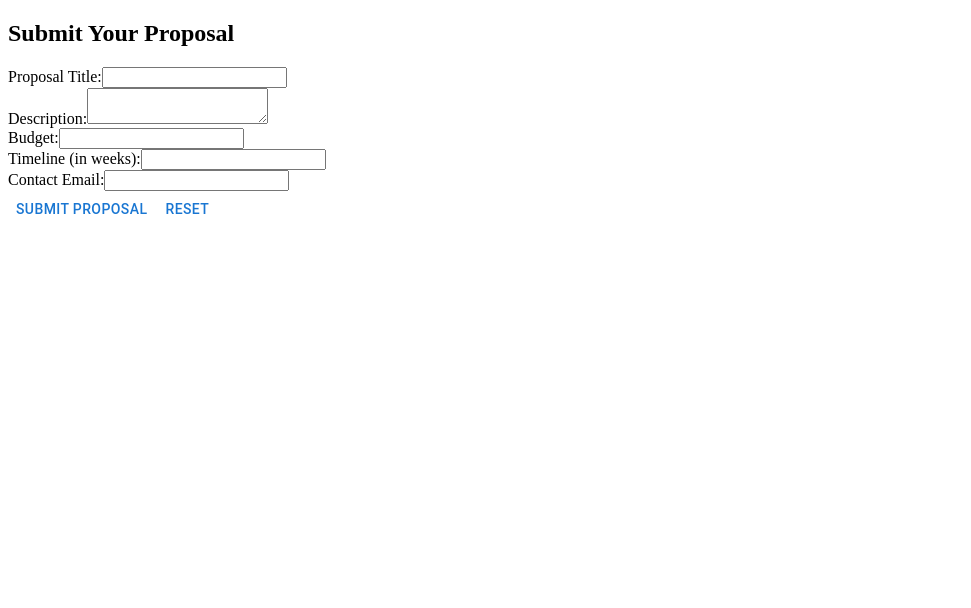
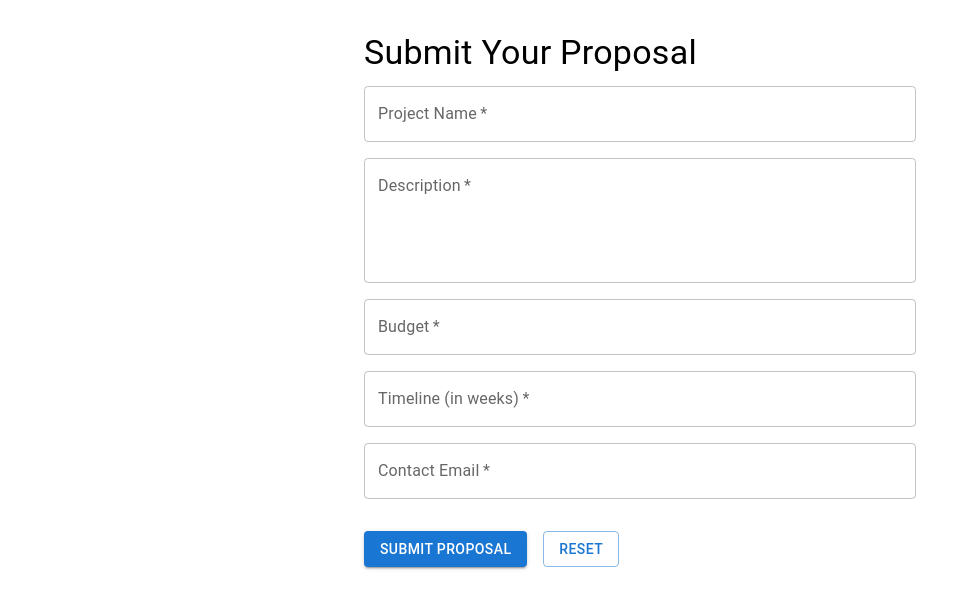
Before and after one commit to IzzybellaDu/GroundUp, a React (Create React App) app in the folder client/: page /proposal in a window 1280 px wide. Shown: the top 608 px of the page, without its empty margins (0-971 px from the left). Built offline with nearby package versions, Linux system fonts and the light colour scheme.

Commit message:
Refactored some back end logic, changed to tsx for proposals page

```diff
--- a/client/src/App.js
+++ b/client/src/App.js
@@ -1,7 +1,7 @@
 import React, { useState, useEffect } from "react";
 import { Button } from "@mui/material";
 import { BrowserRouter as Router, Routes, Route, useNavigate } from "react-router-dom";
-import Proposal from "./proposal";
+import Proposal from "./pages/proposal.tsx";
 
 function Home() {
   const [data, setData] = useState([{}]);
@@ -23,11 +23,7 @@ function Home() {
   return (
     <div>
       <Button variant="outlined" onClick={handleClick}>Go to Proposal</Button>
-      {typeof data.members === "undefined" ? (
-        <p>Loading...</p>
-      ) : (
-        data.members.map((member, i) => <p key={i}>{member}</p>)
-      )}
+      {/* <pre>{JSON.stringify(data, null, 2)}</pre> */}
     </div>
   );
 }
--- /dev/null
+++ b/client/src/pages/proposal.tsx
@@ -0,0 +1,149 @@
+import { Button, TextField, Container, Typography, Box } from '@mui/material';
+import React, { useState } from 'react';
+
+const ProposalForm = () => {
+    const [formData, setFormData] = useState({
+        title: '',
+        description: '',
+        budget: '',
+        timeline: '',
+        contactEmail: ''
+    });
+
+    const handleChange = (e) => {
+        const { name, value } = e.target;
+        setFormData(prevState => ({
+            ...prevState,
+            [name]: value
+        }));
+    };
+
+    const handleSubmit = async (e) => {
+        e.preventDefault();
+        try {
+            const response = await fetch('/api/proposals', {
+                method: 'POST',
+                headers: {
+                    'Content-Type': 'application/json',
+                },
+                body: JSON.stringify(formData)
+            });
+
+            if (response.ok) {
+                alert('Proposal submitted successfully!');
+                setFormData({
+                    title: '',
+                    description: '',
+                    budget: '',
+                    timeline: '',
+                    contactEmail: ''
+                });
+            }
+        } catch (error) {
+            console.error('Error submitting proposal:', error);
+            alert('Failed to submit proposal');
+        }
+    };
+
+    // creates a POST request to the add_project function
+    <form action="api/proposals" method="POST">
+    <input type="text" name="name" placeholder="Project Name" required></input>
+    <textarea name="description" placeholder="Description"></textarea>
+
+    <select name="status">
+        <option value="active">Active</option>
+        <option value="completed">Completed</option>
+    </select>
+    <button type="submit">Add Project</button>
+    </form>
+
+    const handleReset = () => {
+        setFormData({
+            title: '',
+            description: '',
+            budget: '',
+            timeline: '',
+            contactEmail: ''
+        });
+    };
+
+    return (
+        <Container maxWidth="sm">
+            <Box sx={{ mt: 4, mb: 4 }}>
+                <Typography variant="h4" component="h2" gutterBottom>
+                    Submit Your Proposal
+                </Typography>
+                <Box component="form" onSubmit={handleSubmit}>
+                    <Box sx={{ display: 'flex', flexDirection: 'column', gap: 2 }}>
+                        <TextField
+                            fullWidth
+                            label="Project Name"
+                            name="title"
+                            value={formData.title}
+                            onChange={handleChange}
+                            required
+                            variant="outlined"
+                        />
+
+                        <TextField
+                            fullWidth
+                            label="Description"
+                            name="description"
+                            value={formData.description}
+                            onChange={handleChange}
+                            required
+                            multiline
+                            rows={4}
+                            variant="outlined"
+                        />
+
+                        <TextField
+                            fullWidth
+                            label="Budget"
+                            name="budget"
+                            type="number"
+                            value={formData.budget}
+                            onChange={handleChange}
+                            required
+                            variant="outlined"
+                        />
+
+                        <TextField
+                            fullWidth
+                            label="Timeline (in weeks)"
+                            name="timeline"
+                            type="number"
+                            value={formData.timeline}
+                            onChange={handleChange}
+                            required
+                            variant="outlined"
+                        />
+
+                        <TextField
+                            fullWidth
+                            label="Contact Email"
+                            name="contactEmail"
+                            type="email"
+                            value={formData.contactEmail}
+                            onChange={handleChange}
+                            required
+                            variant="outlined"
+                        />
+
+                        <Box sx={{ display: 'flex', gap: 2, mt: 2 }}>
+                            <Button variant="contained" type="submit">
+                                Submit Proposal
+                            </Button>
+                            <Button variant="outlined" type="button" onClick={handleReset}>
+                                Reset
+                            </Button>
+                        </Box>
+                    </Box>
+                </Box>
+            </Box>
+        </Container>
+    );
+
+};
+
+export default ProposalForm;
--- a/client/src/proposal.jsx
+++ /dev/null
@@ -1,121 +0,0 @@
-import { Button } from '@mui/material';
-import React, { useState } from 'react';
-
-const ProposalForm = () => {
-    const [formData, setFormData] = useState({
-        title: '',
-        description: '',
-        budget: '',
-        timeline: '',
-        contactEmail: ''
-    });
-
-    const handleChange = (e) => {
-        const { name, value } = e.target;
-        setFormData(prevState => ({
-            ...prevState,
-            [name]: value
-        }));
-    };
-
-    const handleSubmit = async (e) => {
-        e.preventDefault();
-        try {
-            // Replace with your actual API endpoint
-            const response = await fetch('/api/proposals', {
-                method: 'POST',
-                headers: {
-                    'Content-Type': 'application/json',
-                },
-                body: JSON.stringify(formData)
-            });
-
-            if (response.ok) {
-                alert('Proposal submitted successfully!');
-                setFormData({
-                    title: '',
-                    description: '',
-                    budget: '',
-                    timeline: '',
-                    contactEmail: ''
-                });
-            }
-        } catch (error) {
-            console.error('Error submitting proposal:', error);
-            alert('Failed to submit proposal');
-        }
-    };
-
-    return (
-        <div className="proposal-container">
-            <h2>Submit Your Proposal</h2>
-            <form onSubmit={handleSubmit}>
-                <div className="form-group">
-                    <label htmlFor="title">Proposal Title:</label>
-                    <input
-                        type="text"
-                        id="title"
-                        name="title"
-                        value={formData.title}
-                        onChange={handleChange}
-                        required
-                    />
-                </div>
-
-                <div className="form-group">
-                    <label htmlFor="description">Description:</label>
-                    <textarea
-                        id="description"
-                        name="description"
-                        value={formData.description}
-                        onChange={handleChange}
-                        required
-                    />
-                </div>
-
-                <div className="form-group">
-                    <label htmlFor="budget">Budget:</label>
-                    <input
-                        type="number"
-                        id="budget"
-                        name="budget"
-                        value={formData.budget}
-                        onChange={handleChange}
-                        required
-                    />
-                </div>
-
-                <div className="form-group">
-                    <label htmlFor="timeline">Timeline (in weeks):</label>
-                    <input
-                        type="number"
-                        id="timeline"
-                        name="timeline"
-                        value={formData.timeline}
-                        onChange={handleChange}
-                        required
-                    />
-                </div>
-
-                <div className="form-group">
-                    <label htmlFor="contactEmail">Contact Email:</label>
-                    <input
-                        type="email"
-                        id="contactEmail"
-                        name="contactEmail"
-                        value={formData.contactEmail}
-                        onChange={handleChange}
-                        required
-                    />
-                </div>
-                <div>
-                    <Button type="submit">Submit Proposal</Button>
-                    <Button type="reset">Reset</Button>
-                </div>
-
-            </form>
-        </div>
-    );
-};
-
-export default ProposalForm;
```
Also changed, not shown: 2 other files (tests, documents, lock files or other folders).
